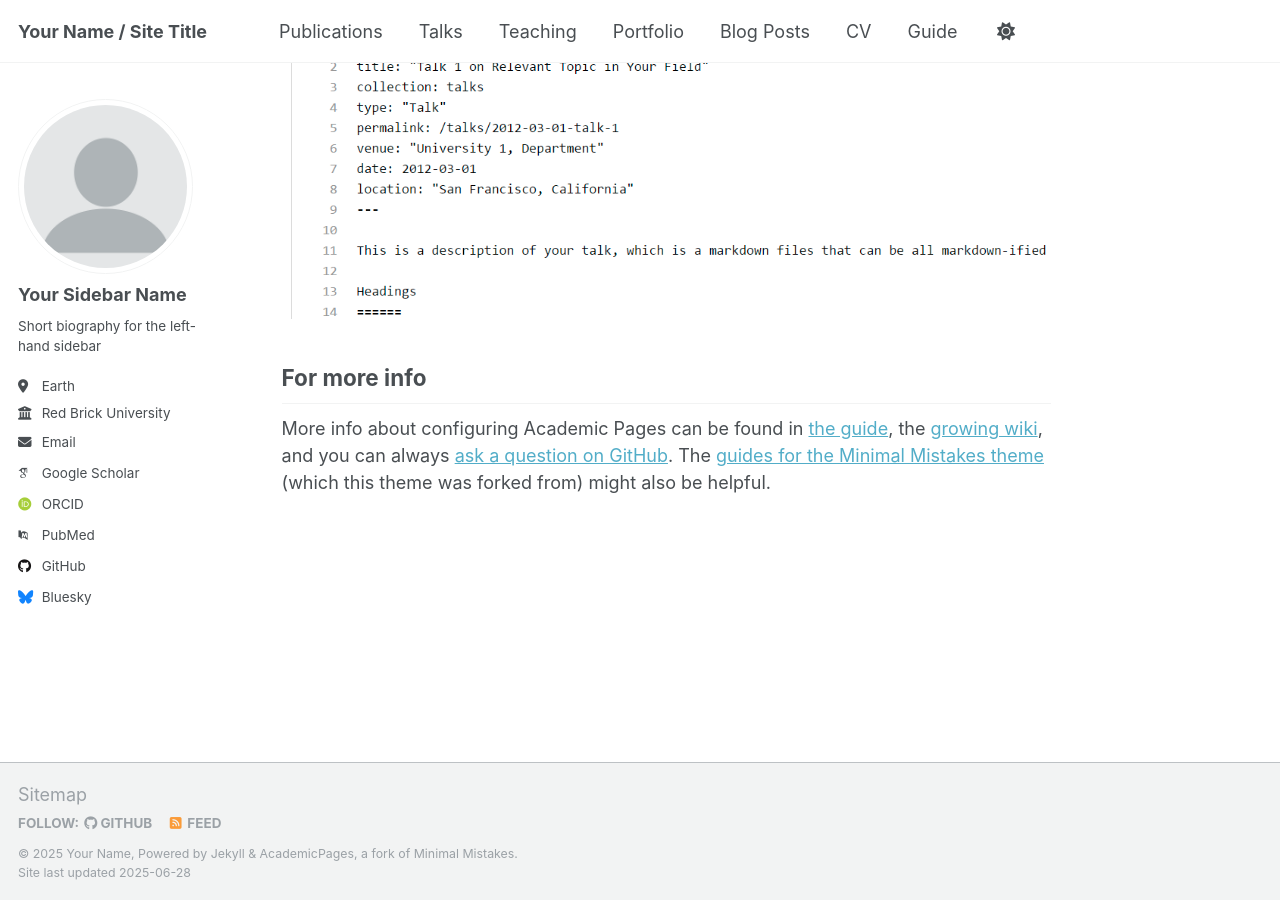
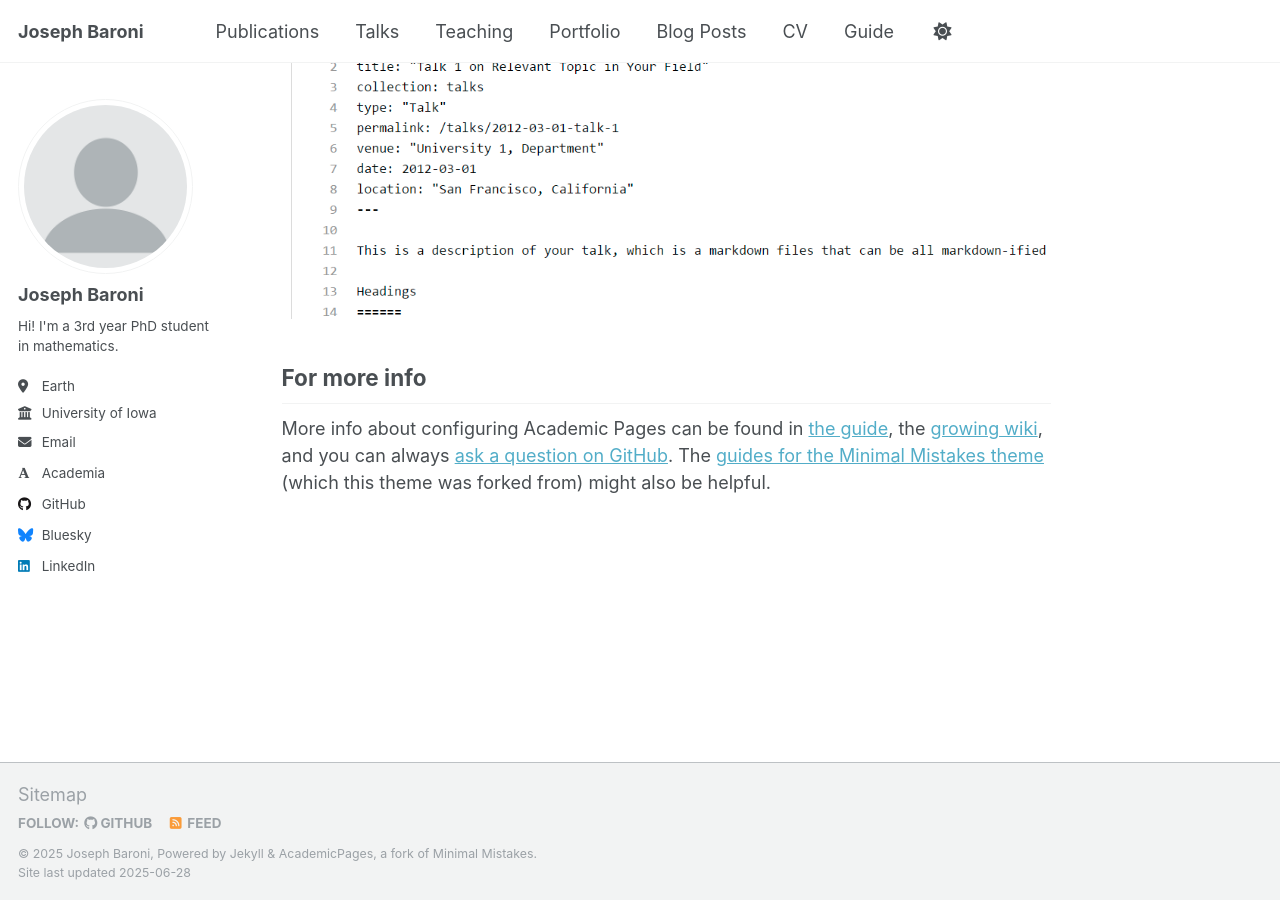
Before and after one commit to josephbaroni/josephbaroni.github.io, a Jekyll site: the page built from _pages/about.md, in a window 1280 px wide and 900 px high, scrolled down 2880 px. Built offline with Jekyll 4.4.1, drawn with Linux system fonts in a browser that asks for light colours; some web fonts are replaced; a script that is not in the unit is left out.

Commit message:
Update _config.yml
Updated basic information

```diff
--- a/_config.yml
+++ b/_config.yml
@@ -9,13 +9,13 @@
 # Basic Site Settings
 locale                   : "en-US"
 site_theme               : "default"
-title                    : "Your Name / Site Title"
+title                    : "Joseph Baroni"
 title_separator          : "-"
-name                     : &name "Your Name"
+name                     : &name "Joseph Baroni"
 description              : &description "personal description"
-url                      : https://academicpages.github.io # the base hostname & protocol for your site e.g. "https://[your GitHub username].github.io" or if you already have some other page hosted on Github then use "https://[your GitHub username].github.io/[Your Repo Name]"
+url                      : https://josephbaroni.github.io # the base hostname & protocol for your site e.g. "https://[your GitHub username].github.io" or if you already have some other page hosted on Github then use "https://[your GitHub username].github.io/[Your Repo Name]"
 baseurl                  : "" # the subpath of your site, e.g. "/blog"
-repository               : "academicpages/academicpages.github.io"
+repository               : "josephbaroni/josephbaroni.github.io"
 
 # Site Author - The following control what appear as part of the author content on the side bar.
 #               If a field is blank the icon and link will not appear, otherwise it will be shown.
@@ -23,22 +23,22 @@ repository               : "academicpages/academicpages.github.io"
 author:
   # Biographic information
   avatar           : "profile.png"
-  name             : "Your Sidebar Name"
+  name             : "Joseph Baroni"
   pronouns         : # example: "she/her"
-  bio              : "Short biography for the left-hand sidebar"
+  bio              : "Hi! I'm a 3rd year PhD student in mathematics."
   location         : "Earth"
-  employer         : "Red Brick University"
+  employer         : "University of Iowa"
   uri              : # URL
-  email            : "none@example.org"
+  email            : "josephbaroni@outlook.com"
 
   # Academic websites
-  academia         : # URL
+  academia         : "https://math.uiowa.edu/people/joseph-baroni"
   arxiv            : # URL - Update with the correct link to your profile
-  googlescholar    : "https://scholar.google.com/citations?user=PS_CX0AAAAAJ"
+  googlescholar    : # URL
   impactstory      : # URL
-  orcid            : "http://orcid.org/yourorcidurl"
+  orcid            : # URL
   semantic         : # URL
-  pubmed           : "https://www.ncbi.nlm.nih.gov/pubmed/?term=john+snow"
+  pubmed           : # URL
   researchgate     : # URL
   scopus           : # URL
 
@@ -46,7 +46,7 @@ author:
   bitbucket        : # Username - Update with your username on the site
   codepen          : # Username
   dribbble         : # Username
-  github           : "academicpages"
+  github           : "https://github.com/josephbaroni"
   kaggle           : # Username
   stackoverflow    : # User number or user number and name (i.e., use "1" or "1/jeff-atwood")
 
@@ -60,7 +60,7 @@ author:
   keybase          : # Username
   instagram        : # Username
   lastfm           : # Username
-  linkedin         : # Username
+  linkedin         : "https://www.linkedin.com/in/joseph-baroni-414625316/"
   mastodon         : # URL
   medium           : # URL
   pinterest        : # Username
```
